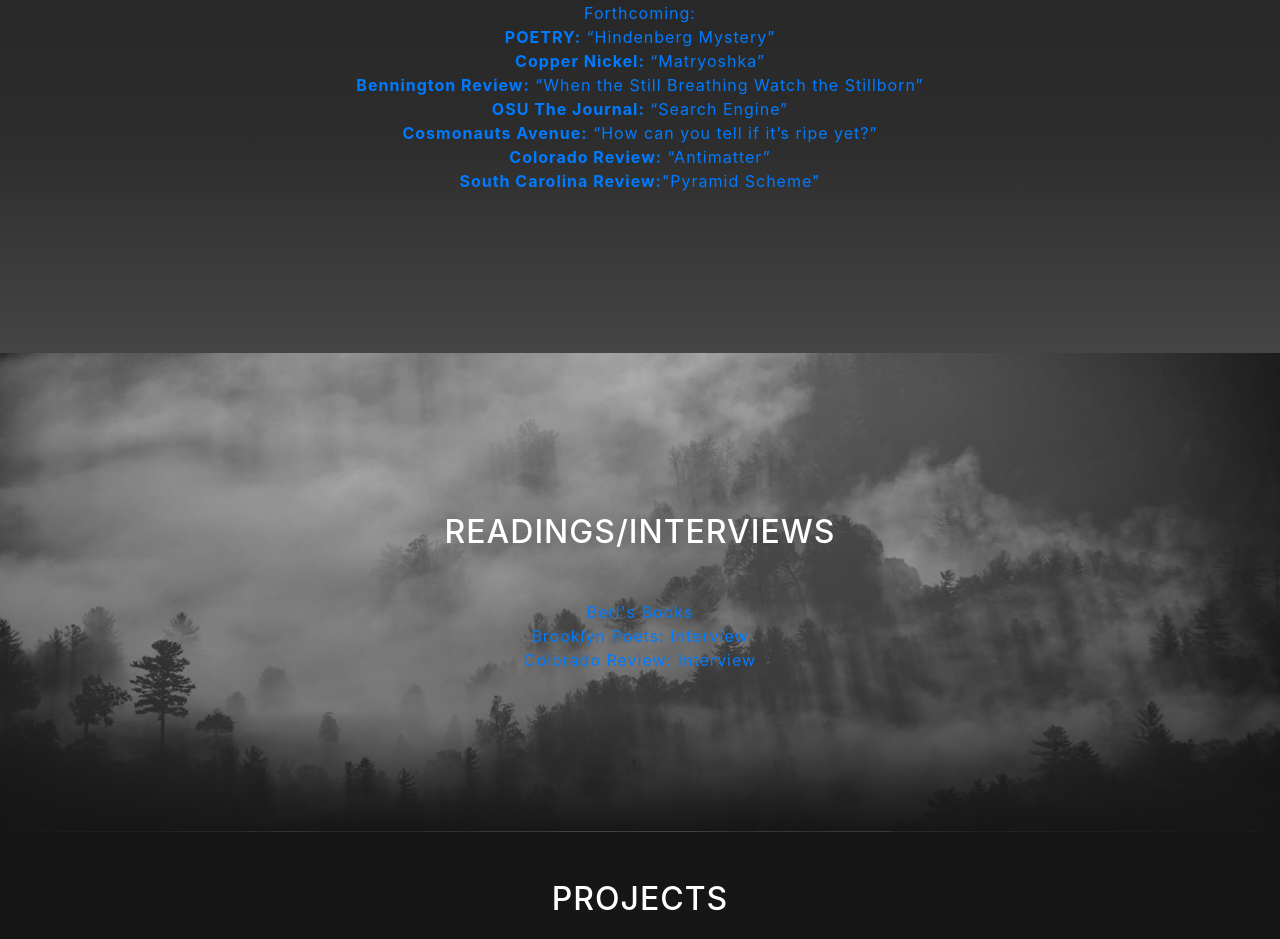
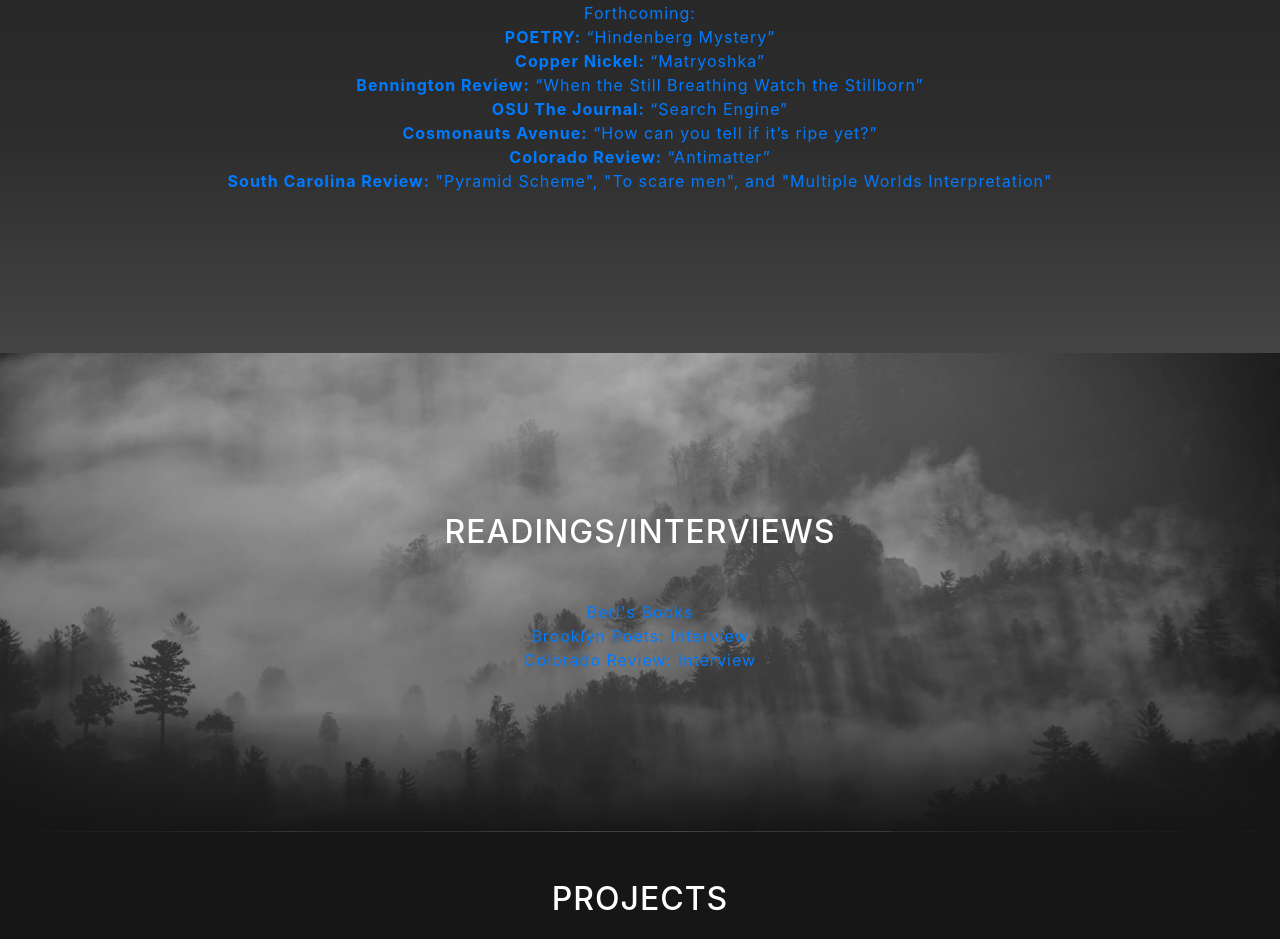
Before and after one commit to stellaywong/stellaywong.github.io, a website with bundled scripts: page index.html in a window 1280 px wide. Shown: the part 1301-2240 px from the top of the page. Built offline with nearby package versions, Linux system fonts and the light colour scheme; grey boxes are pictures that could not be loaded.

Commit message:
Add South Carolina Review 2 more

```diff
--- a/index.html
+++ b/index.html
@@ -123,7 +123,7 @@
             <a href="http://stella-wong.com/#poetry"><strong>OSU The Journal:</strong> “Search Engine”</a><br>
             <a href="http://stella-wong.com/#poetry"><strong>Cosmonauts Avenue:</strong> “How can you tell if it’s ripe yet?”</a><br>
             <a href="http://stella-wong.com/#poetry"><strong>Colorado Review:</strong> “Antimatter”</a><br>
-            <a href="http://stella-wong.com/#poetry"><strong>South Carolina Review:</strong>"Pyramid Scheme"</a><br>
+            <a href="http://stella-wong.com/#poetry"><strong>South Carolina Review:</strong> "Pyramid Scheme", "To scare men", and "Multiple Worlds Interpretation"</a><br>
           </div>
 
           <!-- <div class="row align-items-center no-gutters mb-12 mb-lg-12">
```
